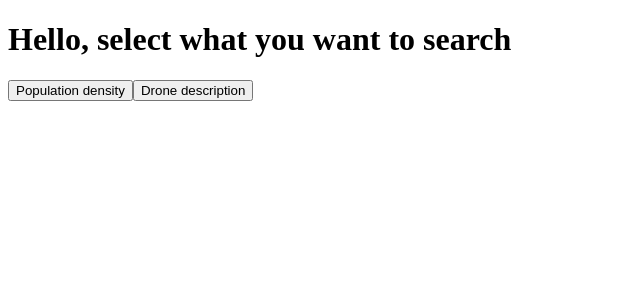
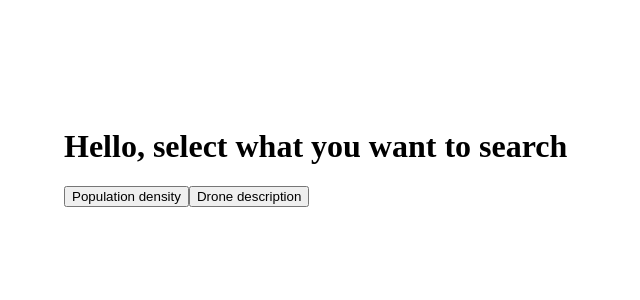
Before and after one commit to AmeliaRabanillo/axpo-frontend-challenge, a React (Create React App) app: page / in a window 1280 px wide. Shown: the top 300 px of the page, without its empty margins (0-640 px from the left). Built offline with nearby package versions, Linux system fonts and the light colour scheme.

Commit message:
Added global style

```diff
--- a/src/App.tsx
+++ b/src/App.tsx
@@ -7,11 +7,12 @@ import ResultsPage from "./pages/results-page";
 // @ts-ignore
 import styled, {ThemeProvider} from "styled-components";
 import {baseTheme} from "./styled/themes/base-theme";
+import GlobalStyle from "./styled/global-styles";
 
 function App() {
     return (
         <ThemeProvider theme={baseTheme}>
-            <div>
+            <GlobalStyle/>
             <Routes>
                 <Route path={RoutesEnum.START_PAGE} element={<StartHeader/>}/>
 
@@ -25,7 +26,6 @@ function App() {
                 <Route path={`/${RoutesEnum.DRONE_RESTRICTION_TABLE_PAGE}/:id`}
                        element={<ResultsPage type={SearchTypeEnum.DRONE_RESTRICTION}/>}/>
             </Routes>
-            </div>
         </ThemeProvider>
     );
 }
--- /dev/null
+++ b/src/styled/global-styles.ts
@@ -0,0 +1,13 @@
+import { createGlobalStyle } from 'styled-components';
+
+const GlobalStyle = createGlobalStyle`
+  body {
+    margin: 128px 64px;
+
+    @media (max-width: 570px) {
+      margin: 64px 32px;
+    }
+  }
+`;
+
+export default GlobalStyle;
```
Lines whose indentation alone changed are shown as unchanged.
